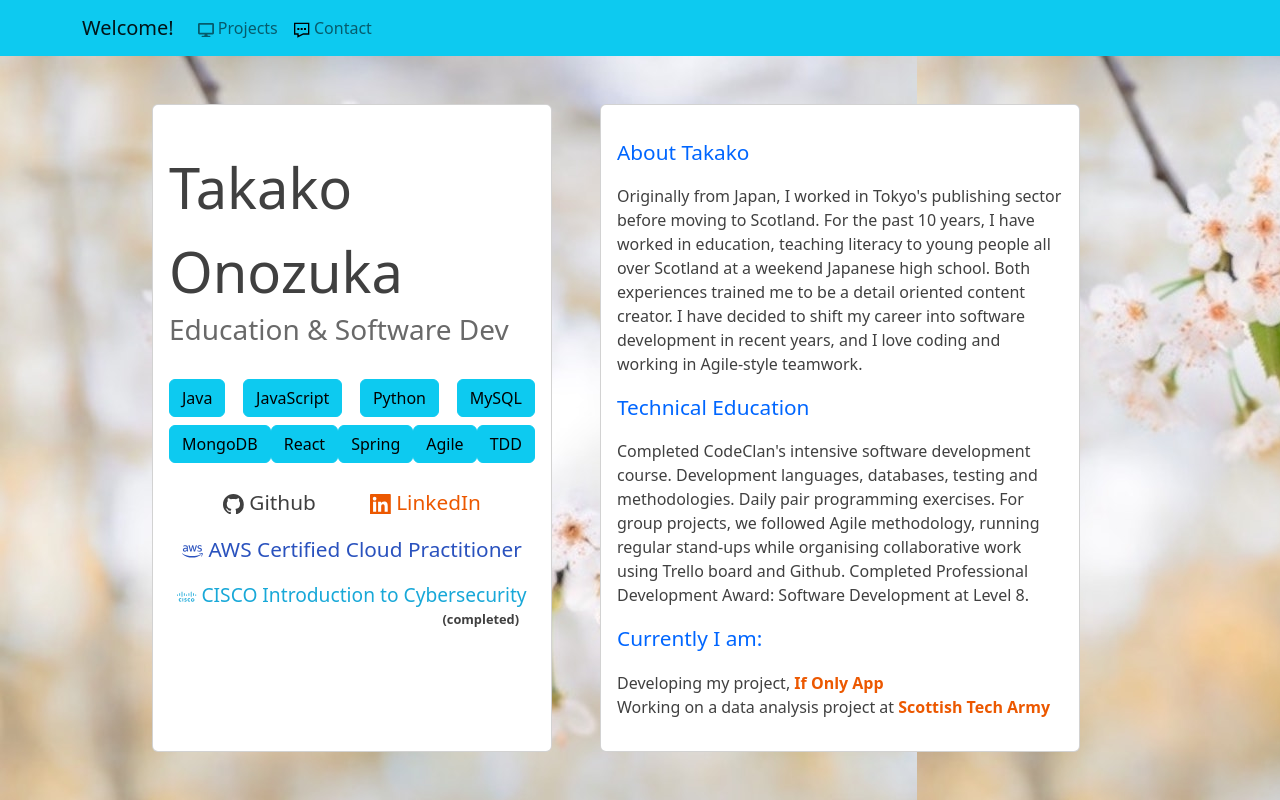
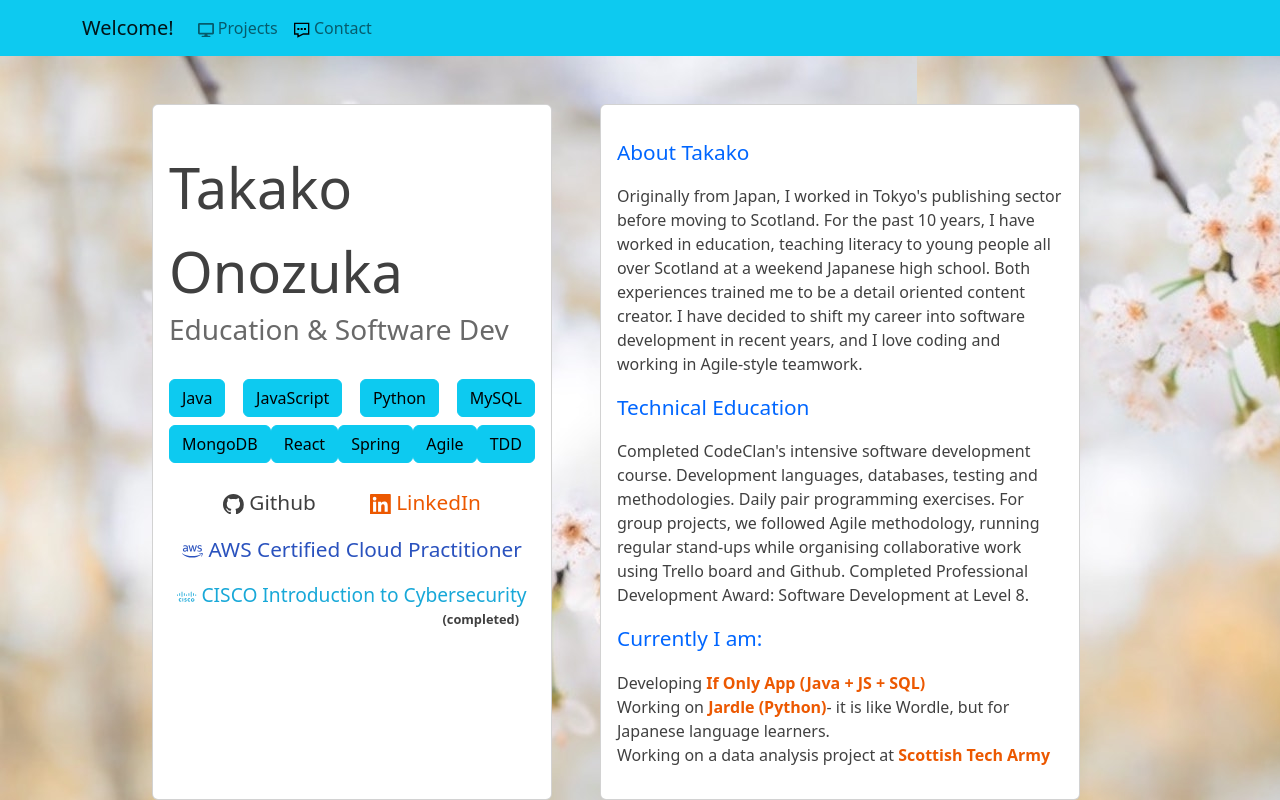
Before and after one commit to taksgarby/portfolio, a React (Create React App) app: page / in a window 1280 px wide. Shown: the top 800 px of the page. Built offline with nearby package versions, Linux system fonts and the light colour scheme.

Commit message:
added Jardle

```diff
--- a/src/components/AboutMe.js
+++ b/src/components/AboutMe.js
@@ -1,6 +1,5 @@
 import Card from 'react-bootstrap/Card';
 import './components.css';
-import Button from 'react-bootstrap/Button';
 import React from 'react'
 import { BsGithub } from 'react-icons/bs';
 import {GrLinkedin} from 'react-icons/gr';
@@ -86,7 +85,9 @@ function AboutMe() {
                 Currently I am:
             </p>
             <p class="aboutme-texts">
-            Developing my project, <a href="#ifonly"><strong>If Only App</strong></a><br/>
+            Developing <a href="#ifonly"><strong>If Only App (Java + JS + SQL)</strong></a><br/>
+            Working on <a href="https://github.com/taksgarby/Jardle" target="_blank"><strong>Jardle (Python)</strong></a>
+             - it is like Wordle, but for Japanese language learners.<br></br>
             Working on a data analysis project at  <a href="https://www.scottishtecharmy.org/" target="_blank">
               <strong>Scottish Tech Army</strong></a><br/>
             </p>
```
